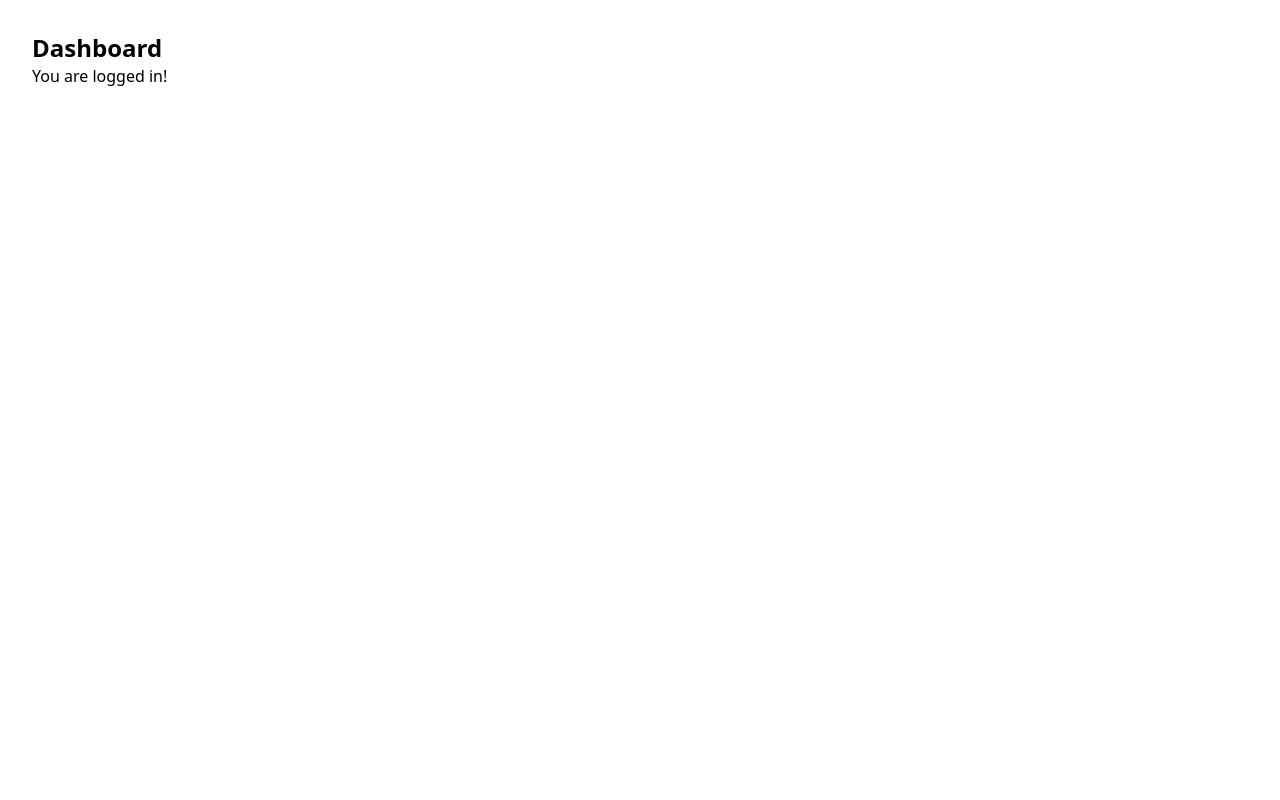
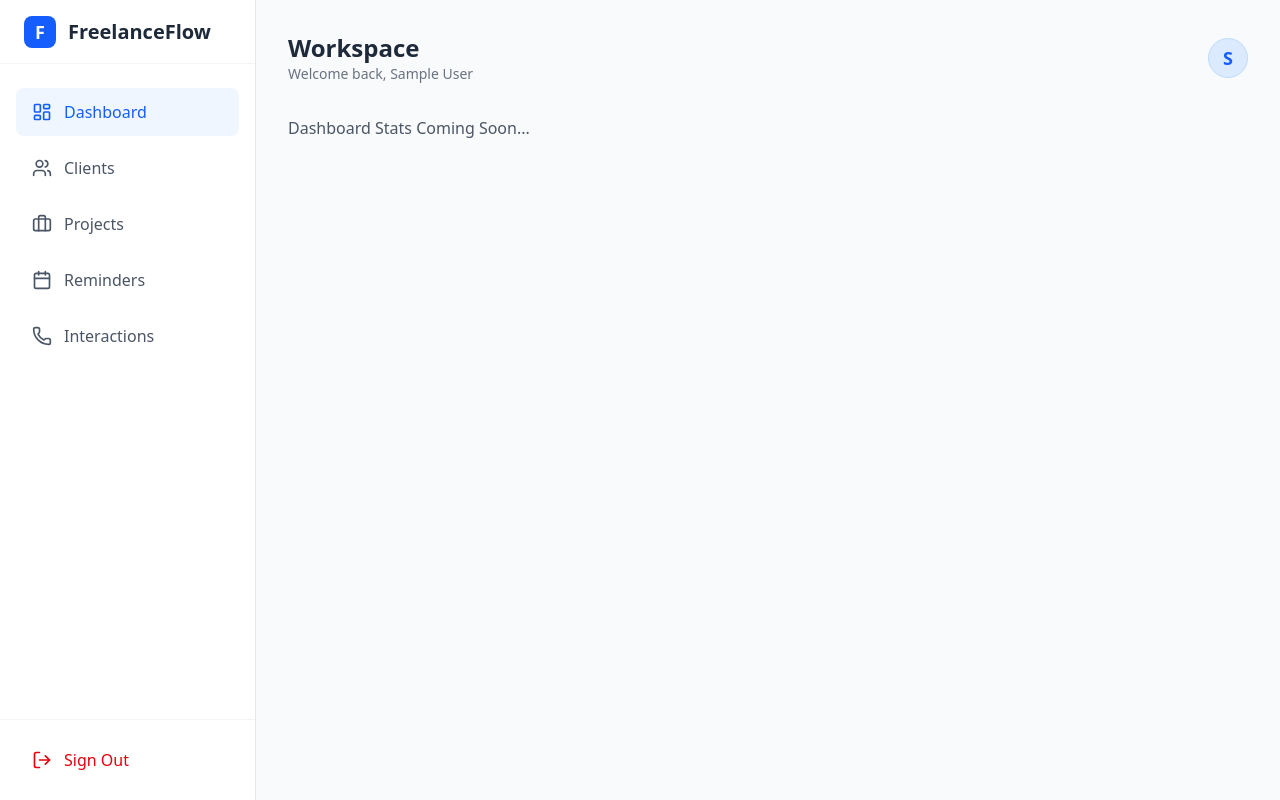
Before and after one commit to Plabss/FreelanceFlow, a React (Vite) app in the folder client/: page /dashboard in a window 1280 px wide. Built offline with nearby package versions, Linux system fonts and the light colour scheme; no server answers; sample sign-in values are in the browser's storage.

Commit message:
feat(client): implement dashboard layout and sidebar navigation

```diff
--- a/client/src/App.tsx
+++ b/client/src/App.tsx
@@ -1,17 +1,14 @@
 import React from 'react';
 import { BrowserRouter as Router, Routes, Route, Navigate } from 'react-router-dom';
 import LoginPage from './pages/LoginPage';
+import DashboardLayout from './layouts/DashboardLayout';
 import { useAuth } from './hooks/useAuth';
 
-// Placeholder for Dashboard
-const Dashboard = () => (
-  <div className="p-8">
-    <h1 className="text-2xl font-bold">Dashboard</h1>
-    <p>You are logged in!</p>
-  </div>
-);
+// Placeholder Pages
+const Dashboard = () => <div className="text-gray-600">Dashboard Stats Coming Soon...</div>;
+const Clients = () => <div className="text-gray-600">Clients List Coming Soon...</div>;
+const Projects = () => <div className="text-gray-600">Projects List Coming Soon...</div>;
 
-// Protected Route Wrapper
 const PrivateRoute = ({ children }: { children: React.JSX.Element }) => {
   const { isAuthenticated } = useAuth();
   return isAuthenticated ? children : <Navigate to="/login" />;
@@ -23,17 +20,15 @@ function App() {
       <Routes>
         <Route path="/login" element={<LoginPage />} />
 
-        {/* Protected Dashboard Route */}
-        <Route
-          path="/dashboard"
-          element={
-            <PrivateRoute>
-              <Dashboard />
-            </PrivateRoute>
-          }
-        />
+        {/* Protected Routes wrapped in Layout */}
+        <Route element={<PrivateRoute><DashboardLayout /></PrivateRoute>}>
+          <Route path="/dashboard" element={<Dashboard />} />
+          <Route path="/clients" element={<Clients />} />
+          <Route path="/projects" element={<Projects />} />
+          <Route path="/reminders" element={<div className="text-gray-600">Reminders...</div>} />
+          <Route path="/interactions" element={<div className="text-gray-600">Interactions...</div>} />
+        </Route>
 
-        {/* Default redirect */}
         <Route path="*" element={<Navigate to="/dashboard" />} />
       </Routes>
     </Router>
--- /dev/null
+++ b/client/src/components/Sidebar.tsx
@@ -0,0 +1,62 @@
+import { NavLink } from 'react-router-dom';
+import { LayoutDashboard, Users, Briefcase, Calendar, Phone, LogOut } from 'lucide-react';
+import { useAuth } from '../hooks/useAuth';
+import clsx from 'clsx';
+
+const Sidebar = () => {
+  const { logout } = useAuth();
+
+  const navItems = [
+    { icon: LayoutDashboard, label: 'Dashboard', path: '/dashboard' },
+    { icon: Users, label: 'Clients', path: '/clients' },
+    { icon: Briefcase, label: 'Projects', path: '/projects' },
+    { icon: Calendar, label: 'Reminders', path: '/reminders' },
+    { icon: Phone, label: 'Interactions', path: '/interactions' },
+  ];
+
+  return (
+    <aside className="w-64 bg-white dark:bg-gray-800 border-r border-gray-200 dark:border-gray-700 h-screen fixed left-0 top-0 flex flex-col transition-all">
+      {/* Logo Area */}
+      <div className="h-16 flex items-center px-6 border-b border-gray-100 dark:border-gray-700">
+        <div className="w-8 h-8 bg-blue-600 rounded-lg flex items-center justify-center mr-3">
+          <span className="text-white font-bold text-lg">F</span>
+        </div>
+        <span className="text-xl font-bold text-gray-800 dark:text-white">FreelanceFlow</span>
+      </div>
+
+      {/* Navigation */}
+      <nav className="flex-1 px-4 py-6 space-y-2">
+        {navItems.map((item) => (
+          <NavLink
+            key={item.path}
+            to={item.path}
+            className={({ isActive }) =>
+              clsx(
+                'flex items-center px-4 py-3 rounded-lg transition-colors font-medium',
+                isActive
+                  ? 'bg-blue-50 text-blue-600 dark:bg-blue-900/20 dark:text-blue-400'
+                  : 'text-gray-600 dark:text-gray-400 hover:bg-gray-50 dark:hover:bg-gray-700'
+              )
+            }
+          >
+            <item.icon size={20} className="mr-3" />
+            {item.label}
+          </NavLink>
+        ))}
+      </nav>
+
+      {/* Logout Button */}
+      <div className="p-4 border-t border-gray-100 dark:border-gray-700">
+        <button
+          onClick={logout}
+          className="flex items-center w-full px-4 py-3 text-red-600 hover:bg-red-50 dark:hover:bg-red-900/20 rounded-lg transition-colors font-medium"
+        >
+          <LogOut size={20} className="mr-3" />
+          Sign Out
+        </button>
+      </div>
+    </aside>
+  );
+};
+
+export default Sidebar;
--- /dev/null
+++ b/client/src/layouts/DashboardLayout.tsx
@@ -0,0 +1,32 @@
+import { Outlet } from 'react-router-dom';
+import Sidebar from '../components/Sidebar';
+import { useAuth } from '../hooks/useAuth';
+
+const DashboardLayout = () => {
+  const { user } = useAuth();
+
+  return (
+    <div className="min-h-screen bg-gray-50 dark:bg-gray-900">
+      <Sidebar />
+
+      {/* Main Content Area */}
+      <main className="ml-64 p-8">
+        {/* Top Header */}
+        <header className="flex justify-between items-center mb-8">
+          <div>
+            <h1 className="text-2xl font-bold text-gray-800 dark:text-white">Workspace</h1>
+            <p className="text-gray-500 text-sm">Welcome back, {user?.name}</p>
+          </div>
+          <div className="w-10 h-10 rounded-full bg-blue-100 text-blue-600 flex items-center justify-center font-bold text-lg border border-blue-200">
+            {user?.name?.charAt(0).toUpperCase()}
+          </div>
+        </header>
+
+        {/* Page Content Renders Here */}
+        <Outlet />
+      </main>
+    </div>
+  );
+};
+
+export default DashboardLayout;
```
